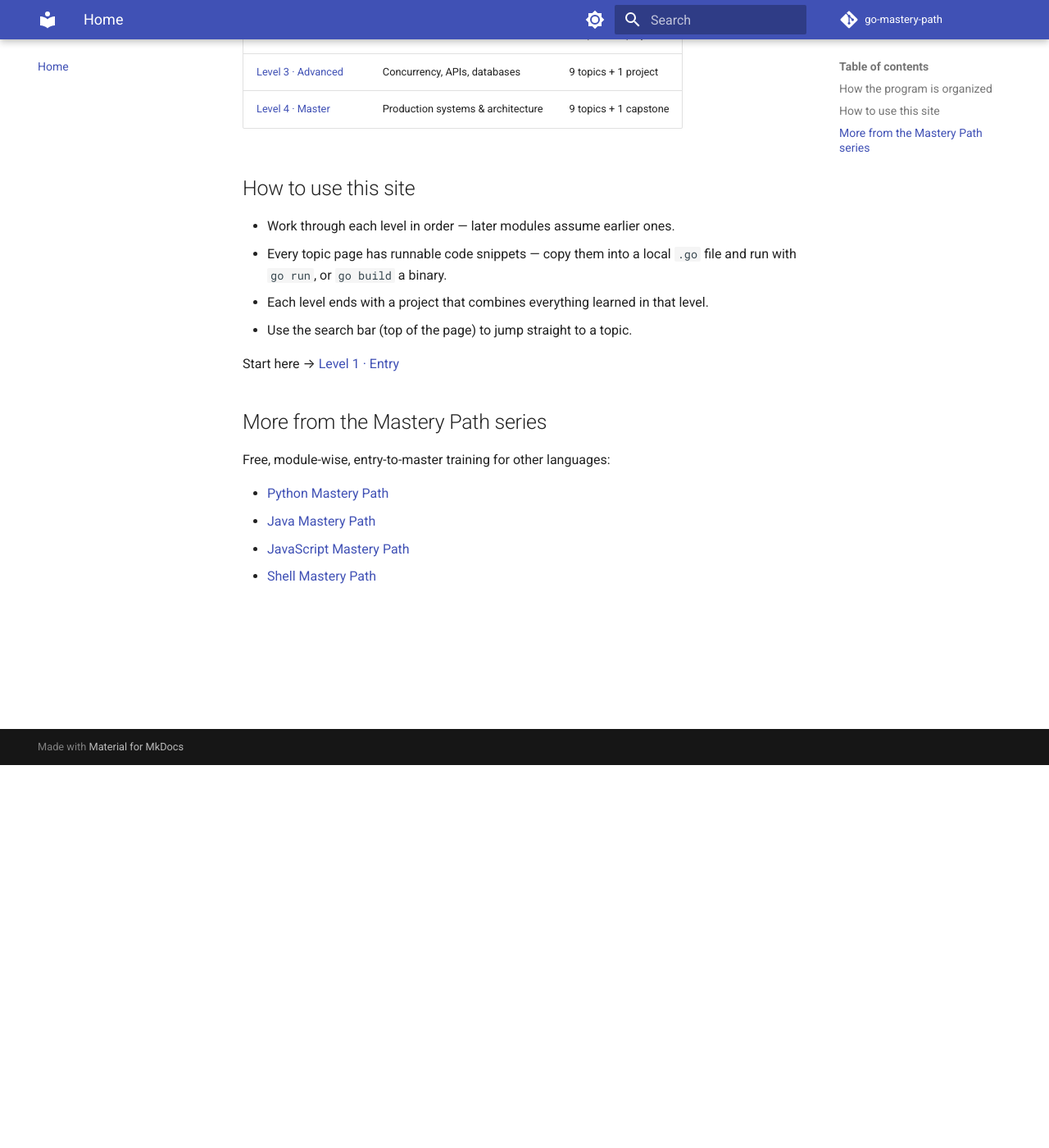
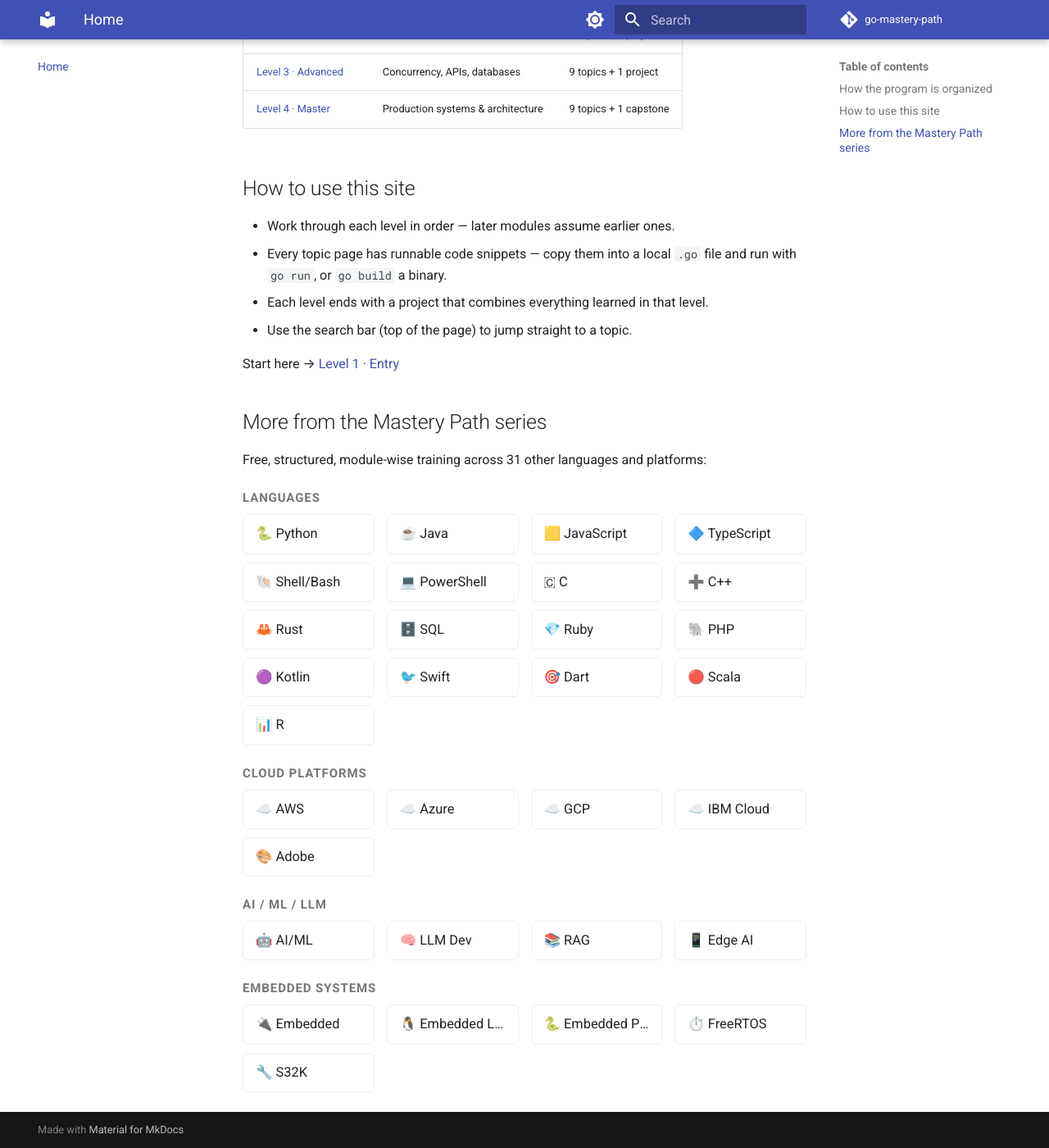
Before and after one commit to SIGILIPELLI/go-mastery-path, an MkDocs documentation site: the page built from docs/index.md, in a window 1280 px wide and 1400 px high, scrolled down 467 px. Shown: the whole window at 82% size. Built offline with MkDocs 1.6.1 and Material for MkDocs 9.7.7, drawn with Linux system fonts in a browser that asks for light colours; comment, search, counter and statistics services are not loaded.

Commit message:
Update cross-links: multi-column grid across all Mastery Path sites
Co-Authored-By: Claude Sonnet 5 <noreply@anthropic.com>

```diff
--- a/docs/index.md
+++ b/docs/index.md
@@ -25,9 +25,50 @@ Start here → [Level 1 · Entry](level-1/index.md)
 
 ## More from the Mastery Path series
 
-Free, module-wise, entry-to-master training for other languages:
+Free, structured, module-wise training across 31 other languages and platforms:
 
-- [Python Mastery Path](https://sigilipelli.github.io/python-mastery-path/)
-- [Java Mastery Path](https://sigilipelli.github.io/java-mastery-path/)
-- [JavaScript Mastery Path](https://sigilipelli.github.io/javascript-mastery-path/)
-- [Shell Mastery Path](https://sigilipelli.github.io/shell-mastery-path/)
+<div class="mastery-grid-wrap">
+<p class="mastery-grid-category">Languages</p>
+<div class="mastery-grid">
+  <a href="https://sigilipelli.github.io/python-mastery-path/">🐍 Python</a>
+  <a href="https://sigilipelli.github.io/java-mastery-path/">☕ Java</a>
+  <a href="https://sigilipelli.github.io/javascript-mastery-path/">🟨 JavaScript</a>
+  <a href="https://sigilipelli.github.io/typescript-mastery-path/">🔷 TypeScript</a>
+  <a href="https://sigilipelli.github.io/shell-mastery-path/">🐚 Shell/Bash</a>
+  <a href="https://sigilipelli.github.io/powershell-mastery-path/">💻 PowerShell</a>
+  <a href="https://sigilipelli.github.io/c-mastery-path/">🇨 C</a>
+  <a href="https://sigilipelli.github.io/cpp-mastery-path/">➕ C++</a>
+  <a href="https://sigilipelli.github.io/rust-mastery-path/">🦀 Rust</a>
+  <a href="https://sigilipelli.github.io/sql-mastery-path/">🗄️ SQL</a>
+  <a href="https://sigilipelli.github.io/ruby-mastery-path/">💎 Ruby</a>
+  <a href="https://sigilipelli.github.io/php-mastery-path/">🐘 PHP</a>
+  <a href="https://sigilipelli.github.io/kotlin-mastery-path/">🟣 Kotlin</a>
+  <a href="https://sigilipelli.github.io/swift-mastery-path/">🐦 Swift</a>
+  <a href="https://sigilipelli.github.io/dart-mastery-path/">🎯 Dart</a>
+  <a href="https://sigilipelli.github.io/scala-mastery-path/">🔴 Scala</a>
+  <a href="https://sigilipelli.github.io/r-mastery-path/">📊 R</a>
+</div>
+<p class="mastery-grid-category">Cloud Platforms</p>
+<div class="mastery-grid">
+  <a href="https://sigilipelli.github.io/aws-mastery-path/">☁️ AWS</a>
+  <a href="https://sigilipelli.github.io/azure-mastery-path/">☁️ Azure</a>
+  <a href="https://sigilipelli.github.io/gcp-mastery-path/">☁️ GCP</a>
+  <a href="https://sigilipelli.github.io/ibm-cloud-mastery-path/">☁️ IBM Cloud</a>
+  <a href="https://sigilipelli.github.io/adobe-mastery-path/">🎨 Adobe</a>
+</div>
+<p class="mastery-grid-category">AI / ML / LLM</p>
+<div class="mastery-grid">
+  <a href="https://sigilipelli.github.io/ai-ml-mastery-path/">🤖 AI/ML</a>
+  <a href="https://sigilipelli.github.io/llm-dev-mastery-path/">🧠 LLM Dev</a>
+  <a href="https://sigilipelli.github.io/rag-mastery-path/">📚 RAG</a>
+  <a href="https://sigilipelli.github.io/edge-ai-mastery-path/">📱 Edge AI</a>
+</div>
+<p class="mastery-grid-category">Embedded Systems</p>
+<div class="mastery-grid">
+  <a href="https://sigilipelli.github.io/embedded-mastery-path/">🔌 Embedded</a>
+  <a href="https://sigilipelli.github.io/embedded-linux-mastery-path/">🐧 Embedded Linux</a>
+  <a href="https://sigilipelli.github.io/embedded-python-mastery-path/">🐍 Embedded Python</a>
+  <a href="https://sigilipelli.github.io/freertos-mastery-path/">⏱️ FreeRTOS</a>
+  <a href="https://sigilipelli.github.io/s32k-mastery-path/">🔧 S32K</a>
+</div>
+</div>
--- a/docs/stylesheets/extra.css
+++ b/docs/stylesheets/extra.css
@@ -11,3 +11,40 @@
   background: var(--md-primary-fg-color);
   color: var(--md-primary-bg-color);
 }
+
+/* mastery-grid cross-link styles */
+.mastery-grid-category {
+  font-weight: 600;
+  margin-top: 1.1rem;
+  margin-bottom: 0.4rem;
+  font-size: 0.75rem;
+  text-transform: uppercase;
+  letter-spacing: 0.06em;
+  color: var(--md-default-fg-color--light);
+}
+
+.mastery-grid {
+  display: grid;
+  grid-template-columns: repeat(auto-fill, minmax(160px, 1fr));
+  gap: 0.5rem 0.75rem;
+  margin: 0 0 1rem;
+}
+
+.mastery-grid a {
+  display: block;
+  padding: 0.5rem 0.75rem;
+  border: 1px solid var(--md-default-fg-color--lightest);
+  border-radius: 0.3rem;
+  text-decoration: none !important;
+  color: var(--md-default-fg-color) !important;
+  font-size: 0.82rem;
+  white-space: nowrap;
+  overflow: hidden;
+  text-overflow: ellipsis;
+  transition: background-color 0.15s ease, border-color 0.15s ease;
+}
+
+.mastery-grid a:hover {
+  background-color: var(--md-accent-fg-color--transparent);
+  border-color: var(--md-accent-fg-color);
+}
```
